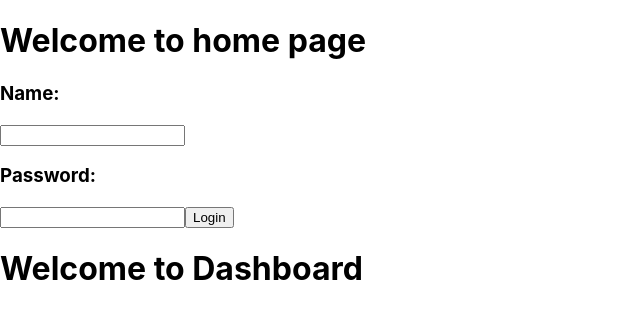
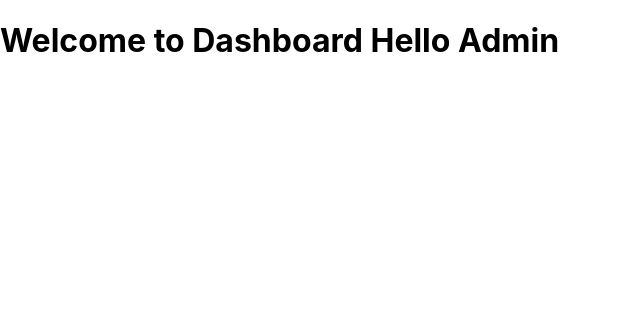
Before and after one commit to IT-3133/Day-08-practicals, a React (Create React App) app in the folder myapp/: page /dashboard in a window 1280 px wide. Shown: the top 318 px of the page, without its empty margins (0-640 px from the left). Built offline with nearby package versions, Linux system fonts and the light colour scheme.

Commit message:
Create Handle Login

```diff
--- a/myapp/src/App.js
+++ b/myapp/src/App.js
@@ -1,32 +1,29 @@
 import "./App.css";
 import { useState } from "react";
-import {BrowserRouter as Router,Routes,Route,Link,NavLink} from 'react-router-dom';
-import Aboutus from './components/Aboutus';
-import Contactus from './components/contactus';
-import Home from './components/Home';
-import Dashboard from './components/Dashboard';
-import Login from './components/Login';
+import {
+  BrowserRouter as Router,
+  Routes,
+  Route,
+  Link,
+  NavLink,
+} from "react-router-dom";
+import Aboutus from "./components/Aboutus";
+import Contactus from "./components/contactus";
+import Home from "./components/Home";
+import Dashboard from "./components/Dashboard";
+import Login from "./components/Login";
 function App() {
-
   return (
     <>
-
-
-         <Router>
-         <Home/>
-            <Routes>
-              <Route path='/aboutus' element={<Aboutus/>}/>
-              <Route path='/contactus' element={<Contactus/>}/>
-              <Route path='/home' element={<Home/>}/>
-              <Route path='/dashboard' element={<Dashboard/>}/>
-              <Route path='/login' element={<Login/>}/>
-            </Routes>
-         </Router>
-
-
-
-
-
+      <Router>
+        <Routes>
+          <Route path="/aboutus" element={<Aboutus />} />
+          <Route path="/contactus" element={<Contactus />} />
+          <Route path="/home" element={<Home />} />
+          <Route path="/dashboard" element={<Dashboard />} />
+          <Route path="/" element={<Login />} />
+        </Routes>
+      </Router>
     </>
   );
 }
--- a/myapp/src/components/Dashboard.js
+++ b/myapp/src/components/Dashboard.js
@@ -1,8 +1,7 @@
-export default function Dashboard(){
-
-    return (
-
-
-        <><h1>Welcome to Dashboard  </h1></>
-    )
+export default function Dashboard() {
+  return (
+    <>
+      <h1>Welcome to Dashboard Hello Admin </h1>
+    </>
+  );
 }
--- a/myapp/src/components/Login.js
+++ b/myapp/src/components/Login.js
@@ -1,52 +1,43 @@
-import {Studentdata} from '../data/data'
-import {useState} from 'react';
-import {useNavigate} from 'react-router-dom';
+//import { Studentdata } from "../data/data";
+import { useState } from "react";
+import { useNavigate } from "react-router-dom";
 
-export default function Login(){
-    const Navigate = useNavigate()
+export default function Login() {
+  const navigate = useNavigate();
 
   const [Credential, setCredentails] = useState({
-         name:"",password:""
+    username: "",
+    password: "",
+    error: "",
   });
-
 
   const handlechange = (e) => {
     e.preventDefault();
-    const {name,value} = e.target;
-    setCredentails(prev=>({
+    const { name, value } = e.target;
+    setCredentails((prev) => ({
       ...prev,
-        [name]:value
-    }))
-    }
+      [name]: value,
+    }));
+  };
 
   const handlelogin = () => {
-        if (Studentdata.name === Credential.name && Studentdata.password && Credential.password){
-            console.log("Login Successfull");
-            Navigate('/dashboard');
+    if (Credential.username === "thilan" && Credential.password === "1234") {
+      setCredentails({ name: "", password: "", error: "" });
+      navigate("/dashboard");
+    } else {
+      setCredentails({ error: "Please check your username and password !" });
     }
-
-
-
-
-
-
-    }
-
+  };
 
   return (
-
-
     <>
       <div>
         <h3>Name:</h3>
-             <input type="text" name="username" onChange={handlechange}/>
+        <input type="text" name="username" onChange={handlechange} />
         <h3>Password:</h3>
-             <input type="text" name="password" onChange={handlechange}/>
+        <input type="password" name="password" onChange={handlechange} />
         <button onClick={handlelogin}>Login</button>
-
       </div>
-
-
     </>
-    )
+  );
 }
```
Lines whose indentation alone changed are shown as unchanged.
